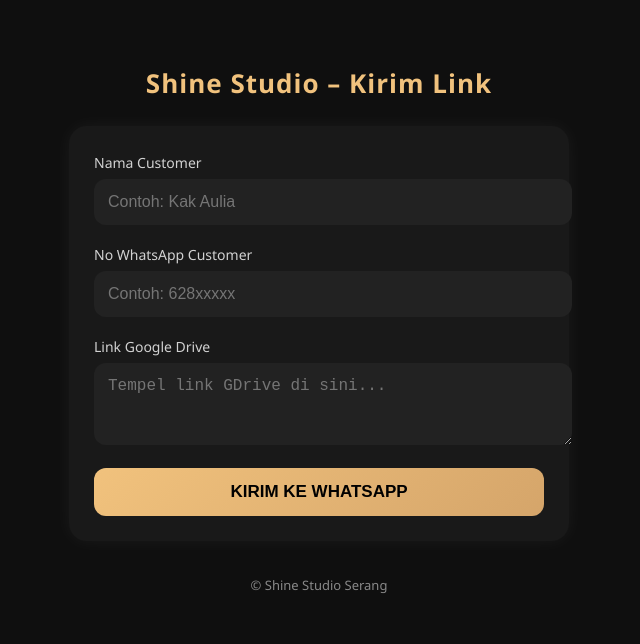
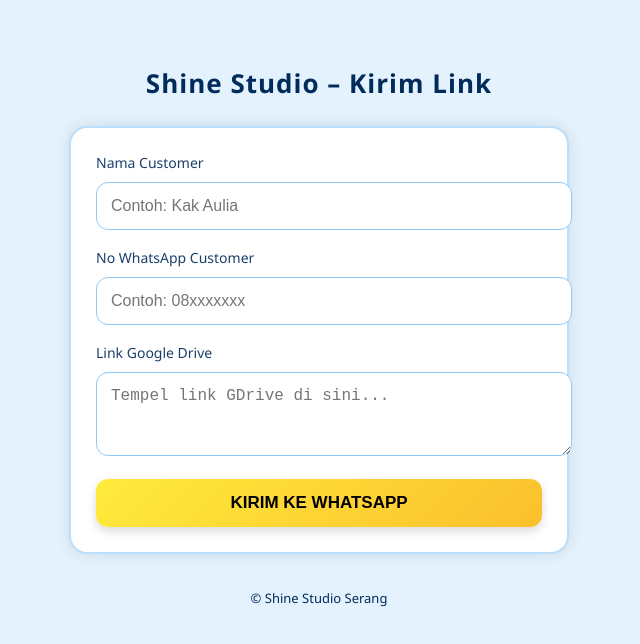
Before and after one commit to shinestudiosrg-lgtm/Template-Gdrive, a plain HTML site: page index.html in a window 1280 px wide. Shown: the whole page, without its empty margins (321-961 px from the left). Drawn offline with Linux system fonts and the light colour scheme.

Commit message:
Update styles and form fields in index.html

```diff
--- a/index.html
+++ b/index.html
@@ -6,39 +6,68 @@
 <title>Kirim Link GDrive – Shine Studio</title>
 
 <style>
+    /* ==== ANIMASI ==== */
+    @keyframes fadeIn {
+        from { opacity: 0; transform: translateY(10px); }
+        to { opacity: 1; transform: translateY(0); }
+    }
+
+    @keyframes slideUp {
+        0% { opacity: 0; transform: translateY(20px); }
+        100% { opacity: 1; transform: translateY(0); }
+    }
+
+    @keyframes popIn {
+        0% { opacity: 0; transform: scale(0.95); }
+        100% { opacity: 1; transform: scale(1); }
+    }
+
+    /* ==== WARNA & TEMA ==== */
     body {
         margin: 0;
         padding: 0;
-        background: #0f0f0f;
+        background: #e3f2fd; /* Biru muda */
         font-family: "Segoe UI", sans-serif;
-        color: #fff;
+        color: #002b5b;
+        animation: fadeIn 0.8s ease-out;
     }
 
     .wrapper {
         max-width: 500px;
         margin: 40px auto;
         padding: 25px;
+        animation: fadeIn 0.9s ease-out;
     }
 
     .title {
         text-align: center;
         font-size: 26px;
         font-weight: bold;
-        color: #f1c27d; /* Emas elegan */
+        color: #002b5b;
         margin-bottom: 25px;
         letter-spacing: 1px;
+        opacity: 0;
+        animation: popIn 1s ease forwards;
+        animation-delay: 0.2s;
     }
 
     .card {
-        background: #191919;
+        background: #ffffff;
         padding: 25px;
         border-radius: 18px;
-        box-shadow: 0 0 18px rgba(255, 255, 255, 0.05);
+        box-shadow: 0 0 15px rgba(0,0,0,0.1);
+        border: 2px solid #bbdefb;
+        opacity: 0;
+        animation: slideUp 0.9s ease forwards;
+        animation-delay: 0.35s;
     }
 
     label {
         font-size: 14px;
-        opacity: 0.8;
+        opacity: 0.9;
+        color: #002b5b;
+        display: block;
+        margin-bottom: 4px;
     }
 
     input, textarea {
@@ -47,15 +76,18 @@
         margin-bottom: 18px;
         padding: 14px;
         border-radius: 12px;
-        border: none;
+        border: 1px solid #90caf9;
         outline: none;
-        background: #222;
-        color: #fff;
+        background: #ffffff;
+        color: #002b5b;
         font-size: 16px;
+        transition: 0.25s ease;
     }
 
     input:focus, textarea:focus {
-        border: 1px solid #f1c27d;
+        border: 2px solid #42a5f5;
+        box-shadow: 0 0 10px rgba(66,165,245,0.4);
+        transform: scale(1.01);
     }
 
     button {
@@ -63,22 +95,35 @@
         padding: 14px;
         border: none;
         border-radius: 12px;
-        background: linear-gradient(135deg, #f1c27d, #d5a56a);
+        background: linear-gradient(135deg, #ffeb3b, #fbc02d);
         color: #000;
         font-weight: bold;
         font-size: 17px;
         cursor: pointer;
+        box-shadow: 0 4px 10px rgba(0,0,0,0.15);
+        transition: 0.25s ease;
+        opacity: 0;
+        animation: slideUp 1s ease forwards;
+        animation-delay: 0.55s;
+    }
+
+    button:hover {
+        transform: translateY(-3px);
+        box-shadow: 0 6px 14px rgba(0,0,0,0.2);
     }
 
     button:active {
-        transform: scale(0.98);
+        transform: scale(0.97);
     }
 
     .footer {
         text-align: center;
         margin-top: 35px;
         font-size: 13px;
-        opacity: 0.5;
+        opacity: 0;
+        color: #002b5b;
+        animation: fadeIn 1.2s ease forwards;
+        animation-delay: 0.7s;
     }
 </style>
 </head>
@@ -92,7 +137,7 @@
         <input id="nama" type="text" placeholder="Contoh: Kak Aulia">
 
         <label>No WhatsApp Customer</label>
-        <input id="wa" type="text" placeholder="Contoh: 628xxxxx">
+        <input id="wa" type="text" placeholder="Contoh: 08xxxxxxx">
 
         <label>Link Google Drive</label>
         <textarea id="link" rows="3" placeholder="Tempel link GDrive di sini..."></textarea>
@@ -113,6 +158,11 @@ function kirim() {
     if (!nama || !wa || !link) {
         alert("Isi semua data terlebih dahulu.");
         return;
+    }
+
+    // Auto convert 08 → 628
+    if (wa.startsWith("08")) {
+        wa = "62" + wa.substring(1);
     }
 
     let pesan =
```
